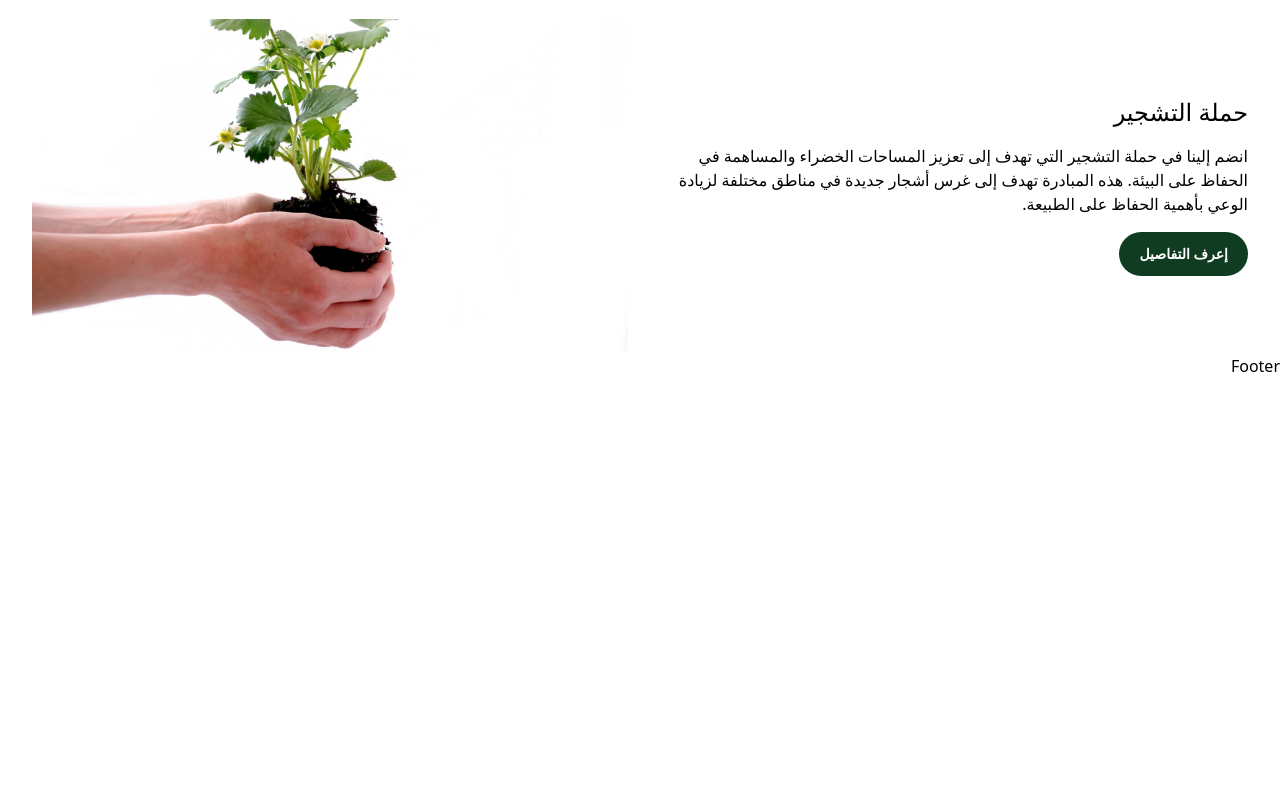
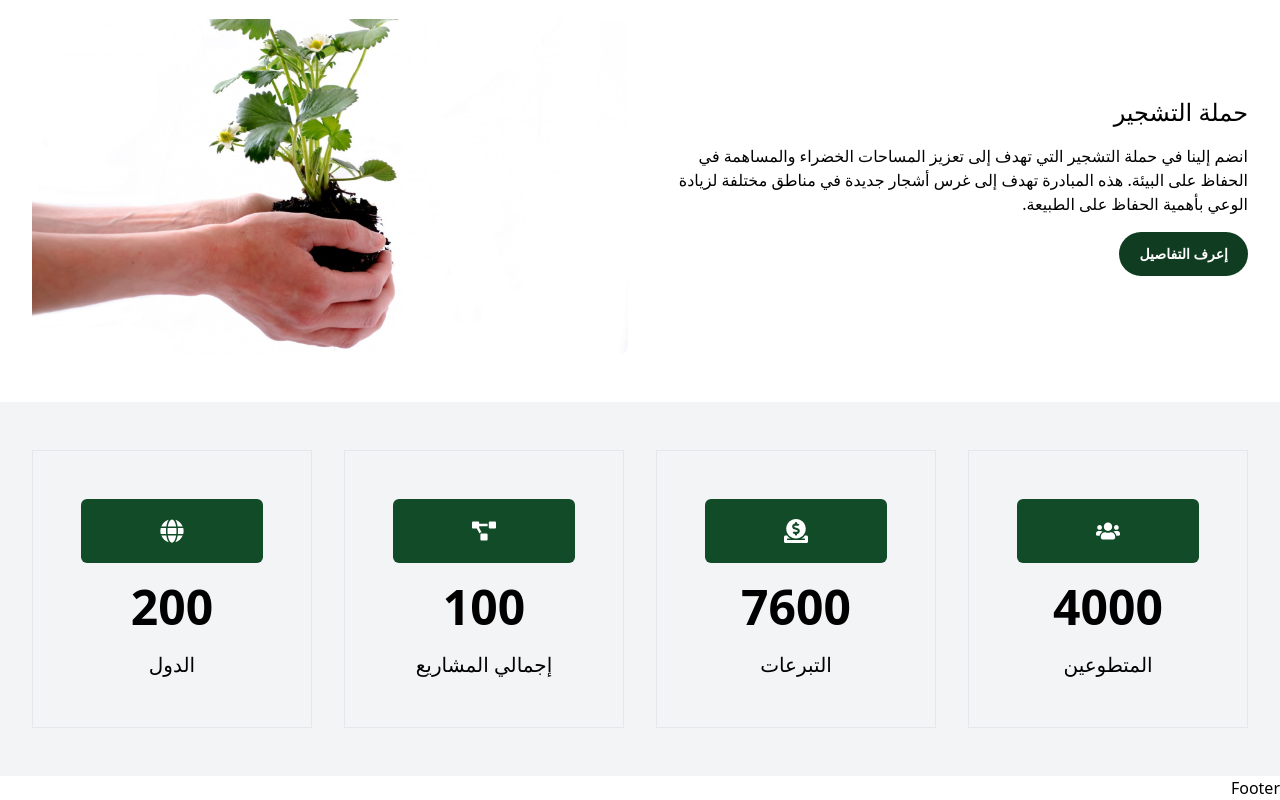
Before and after one commit to Safeya-Yasien/saye_react, a React (Vite) app: page / in a window 1280 px wide. Shown: the part 1544-2344 px from the top of the page. Before the commit the page ends 1922 px from the top, so only its background shows below. Built offline with nearby package versions, Linux system fonts and the light colour scheme.

Commit message:
add counter area section

```diff
--- /dev/null
+++ b/src/components/saye/homeComponents/CounterArea.tsx
@@ -0,0 +1,42 @@
+import { FaUsers, FaDonate, FaProjectDiagram, FaGlobe } from "react-icons/fa"; // Import icons from React Icons
+
+interface CounterItemProps {
+  icon: JSX.Element;
+  count: number;
+  label: string;
+}
+
+const CounterItem = ({ icon, count, label }: CounterItemProps) => {
+  return (
+    <div className="text-center p-12 transition-transform duration-400 transform border border-gray-200 hover:scale-105 hover:shadow-lg">
+      <div className="bg-myGreen-hover p-5 rounded-md mx-auto text-white text-2xl flex items-center justify-center">
+        {icon}
+      </div>
+      <span className="counter block text-5xl font-bold my-5 text-black">
+        {count}
+      </span>
+      <h3 className="text-xl font-normal text-black">{label}</h3>
+    </div>
+  );
+};
+
+const CounterArea = () => {
+  return (
+    <section className="counter-area bg-gray-100 py-12 mt-12">
+      <div className="container mx-auto">
+        <div className="grid grid-cols-1 sm:grid-cols-2 md:grid-cols-4 gap-8">
+          <CounterItem icon={<FaUsers />} count={4000} label="المتطوعين" />
+          <CounterItem icon={<FaDonate />} count={7600} label="التبرعات" />
+          <CounterItem
+            icon={<FaProjectDiagram />}
+            count={100}
+            label="إجمالي المشاريع"
+          />
+          <CounterItem icon={<FaGlobe />} count={200} label="الدول" />
+        </div>
+      </div>
+    </section>
+  );
+};
+
+export default CounterArea;
--- a/src/components/saye/homeComponents/index.ts
+++ b/src/components/saye/homeComponents/index.ts
@@ -1,12 +1,14 @@
 import Landing from "./Landing";
 import AboutSayee from "./AboutSayee";
 import OurEvents from "./OurEvents";
+import CounterArea from "./CounterArea";
+
 
 
 
 export {Landing,
     AboutSayee,
-    OurEvents,
+    OurEvents,CounterArea,
 
 
 }
--- a/src/pages/Home.tsx
+++ b/src/pages/Home.tsx
@@ -1,4 +1,4 @@
-import { AboutSayee, Landing, OurEvents } from "@/components/saye/homeComponents";
+import { AboutSayee, CounterArea, Landing, OurEvents } from "@/components/saye/homeComponents";
 
 const Home = () => {
   return (
@@ -6,6 +6,7 @@ const Home = () => {
       <Landing />
       <AboutSayee />
       <OurEvents/>
+      <CounterArea/>
     </div>
   );
 };
```
